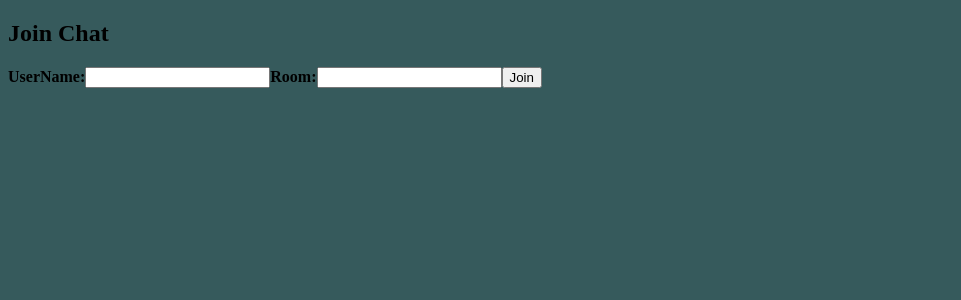
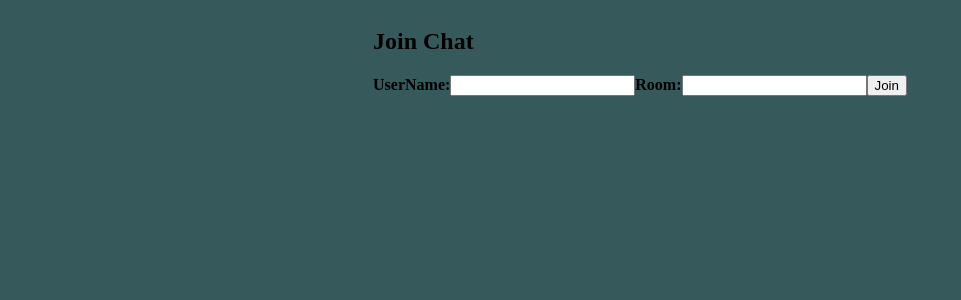
Before and after one commit to vishu2222/chat-app, a React (Create React App) app in the folder client/: page / in a window 1280 px wide. Shown: the top 300 px of the page, without its empty margins (0-961 px from the left). Built offline with nearby package versions, Linux system fonts and the light colour scheme; no server answers.

Commit message:
moved socket.on('connect') to inside useEffect

```diff
--- a/client/src/App.js
+++ b/client/src/App.js
@@ -1,16 +1,14 @@
-import './App.css';
+import './App.css'
 import { io } from 'socket.io-client';
-import { useState } from 'react';
+import { useState, useEffect } from 'react';
 import { Home } from './components/Home';
 import { MsgBox } from './components/MsgBox';
 
 const socket = io.connect('http://localhost:3000')
 
 function App() {
-  socket.on('connect', () => { console.log('connected with id:', socket.id) })
-
   // state
-  const [userJoined, setUserJoined] = useState(false)
+  const [userJoinStatus, setUserStatus] = useState(false)
   const [userName, setUserName] = useState('')
   const [room, setRoom] = useState('')
 
@@ -20,11 +18,15 @@ function App() {
     setRoom(room)
   }
 
+  useEffect(() => {
+    socket.on('connect', () => { console.log('new user connected with id:', socket.id) })
+  }, [])
+
   //  component return
   return (
-    <div>
-      {!userJoined && <Home socket={socket} setUserJoined={setUserJoined} assignUser={assignUser} />}
-      {userJoined && <MsgBox socket={socket} userName={userName} room={room} />}
+    <div id='appContainer'>
+      {!userJoinStatus && <Home socket={socket} setUserStatus={setUserStatus} assignUser={assignUser} />}
+      {userJoinStatus && <MsgBox socket={socket} userName={userName} room={room} />}
     </div>)
 }
 
```
